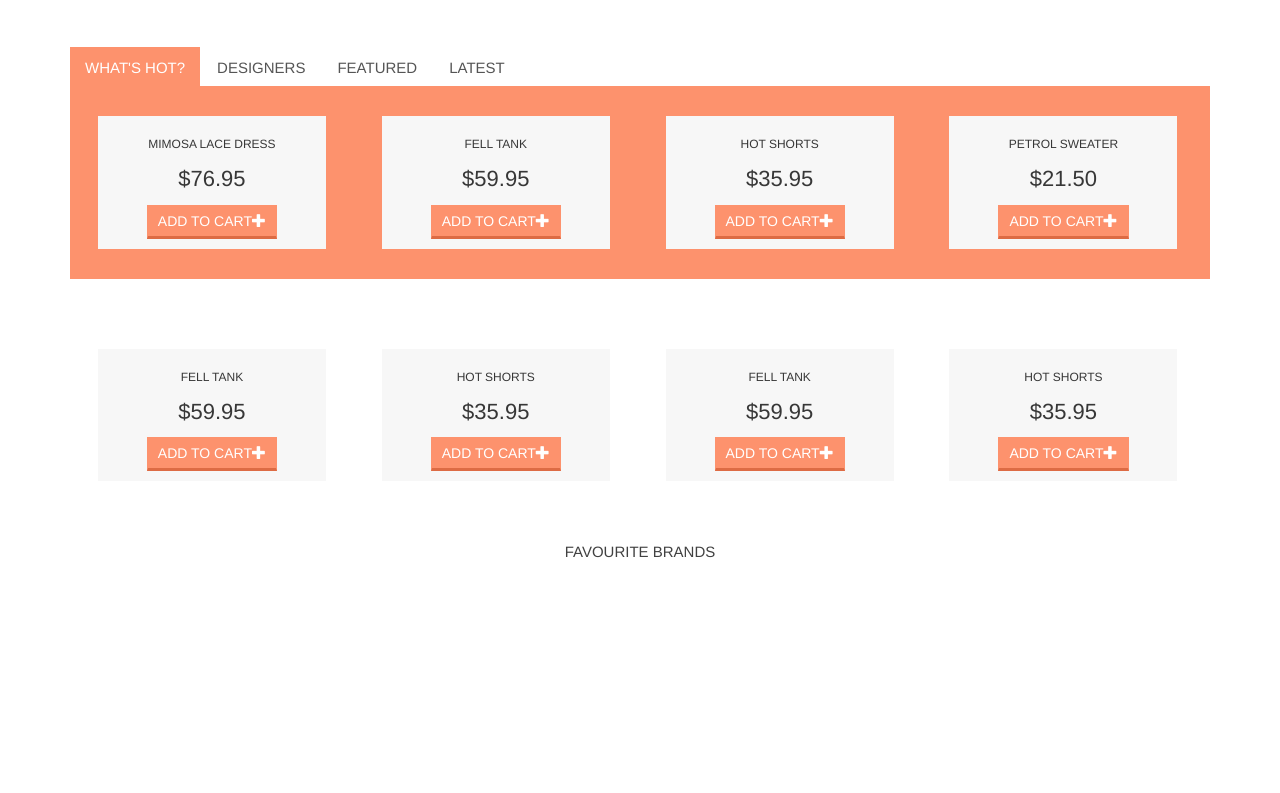
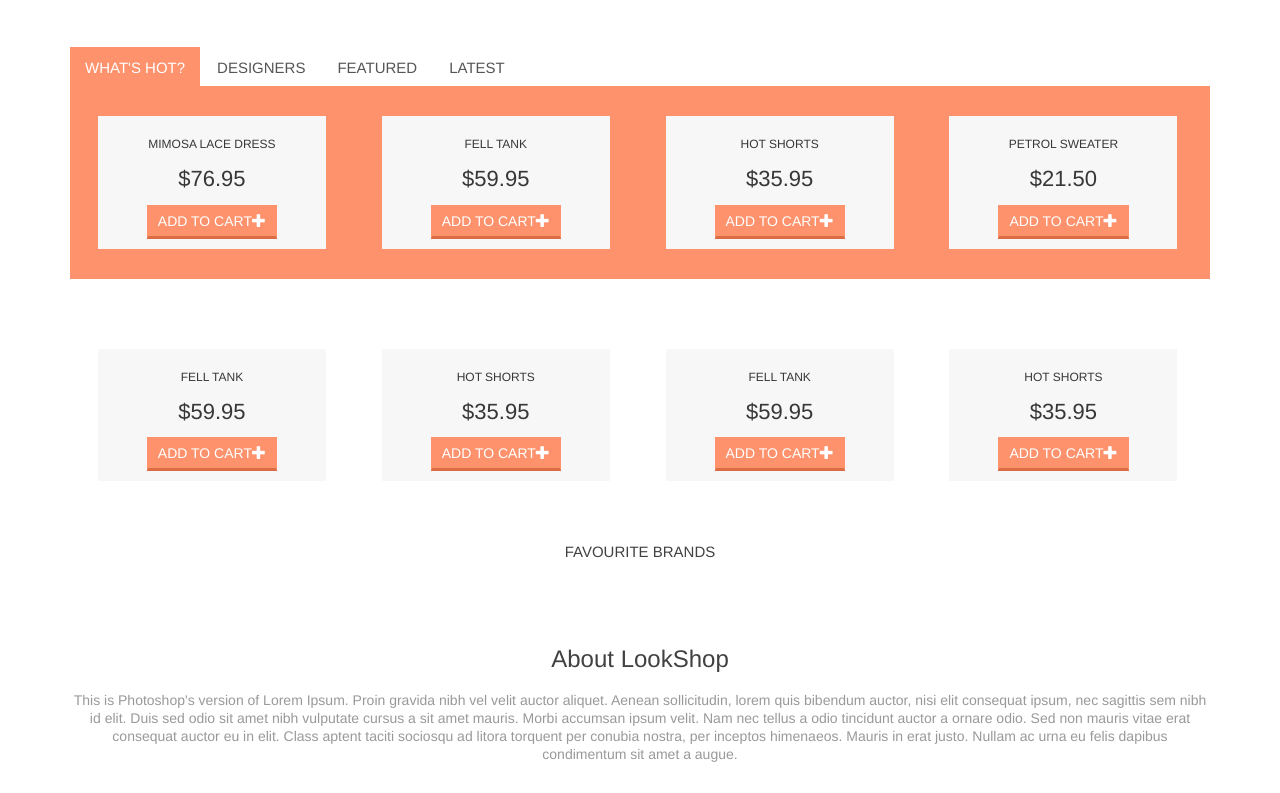
Before and after one commit to sinnerion/lookshop, a website: page app/index.html in a window 1280 px wide. Shown: the part 1215-2008 px from the top of the page. Before the commit the page ends 1857 px from the top, so only its background shows below. Drawn offline with Linux system fonts and the light colour scheme.

Commit message:
.about-lookshop accomplished

```diff
--- a/app/index.html
+++ b/app/index.html
@@ -351,6 +351,13 @@
             </div>
         </div>
 
+        <div class="about-lookshop">
+            <div class="container">
+                <div class="about-lookshop__heading">About LookShop</div>
+                <p>This is Photoshop's version  of Lorem Ipsum. Proin gravida nibh vel velit auctor aliquet. Aenean sollicitudin, lorem quis bibendum auctor, nisi elit consequat ipsum, nec sagittis sem nibh id elit. Duis sed odio sit amet nibh vulputate cursus a sit amet mauris. Morbi accumsan ipsum velit. Nam nec tellus a odio tincidunt auctor a ornare odio. Sed non  mauris vitae erat consequat auctor eu in elit. Class aptent taciti sociosqu ad litora torquent per conubia nostra, per inceptos himenaeos. Mauris in erat justo. Nullam ac urna eu felis dapibus condimentum sit amet a augue.</p>
+            </div>
+        </div>
+
     </section>
     <footer class="footer">
 
--- a/app/sass/_content.scss
+++ b/app/sass/_content.scss
@@ -295,3 +295,19 @@
     }
   }
 }
+
+.about-lookshop {
+  margin-bottom: 3rem;
+  text-align: center;
+  &__heading {
+    font-size: 2.4rem;
+    margin-bottom: 1.5rem;
+    color: $text-color5;
+  }
+  p {
+    font-size: 1.4rem;
+    line-height: 1.8rem;
+    color: $text-color6;
+    margin: 0;
+  }
+}
--- a/app/sass/_main.scss
+++ b/app/sass/_main.scss
@@ -10,6 +10,7 @@ $text-color2: #949393;
 $text-color3: #6c6c6c;
 $text-color4: #555;
 $text-color5: #414141;
+$text-color6: #999;
 $icons1: #666;
 $icons2: #cacac9;
 $icons3: #867a76;
```
Also changed, not shown: app/css/style.css.
